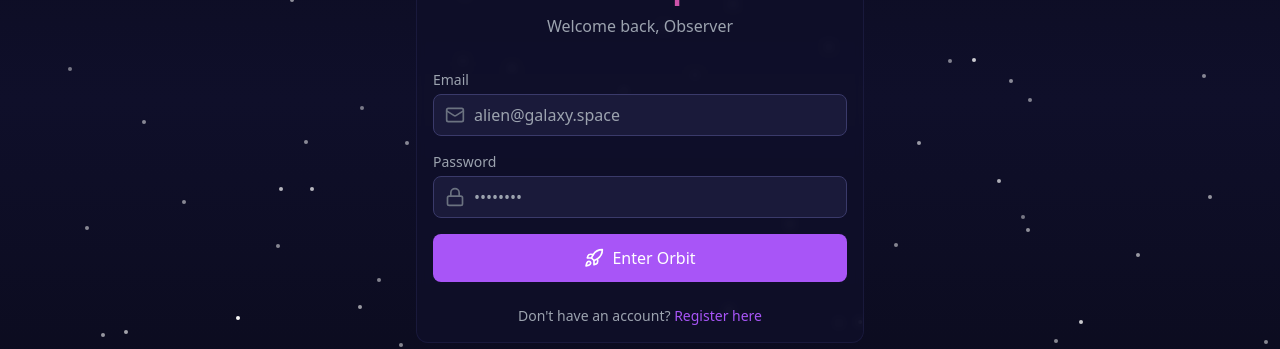
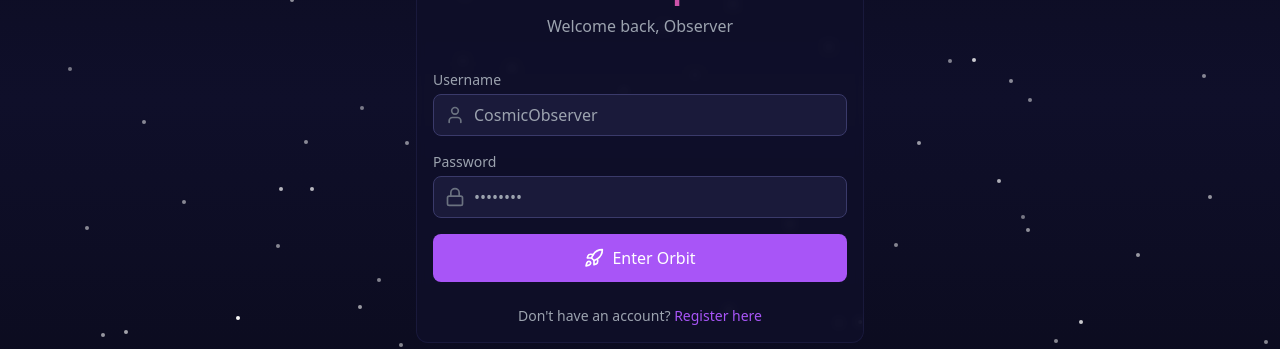
Before and after one commit to 404seannotfound/aliens-in-space, a React (Vite) app in the folder client/: page /login in a window 1280 px wide. Shown: the part 300-649 px from the top of the page. Built offline with nearby package versions, Linux system fonts and the light colour scheme; no server answers.

Commit message:
Fix login: use username instead of email, add player list to metrics

```diff
--- a/client/src/pages/LoginPage.tsx
+++ b/client/src/pages/LoginPage.tsx
@@ -22,7 +22,7 @@ export function LoginPage() {
     try {
       const endpoint = isLogin ? '/api/auth/login' : '/api/auth/register'
       const body = isLogin
-        ? { email, password }
+        ? { username, password }
         : { email, username, password }
 
       const response = await fetch(`${API_URL}${endpoint}`, {
@@ -102,6 +102,22 @@ export function LoginPage() {
             </div>
           )}
 
+          {isLogin ? (
+            <div>
+              <label className="block text-sm text-gray-400 mb-1">Username</label>
+              <div className="relative">
+                <User className="absolute left-3 top-1/2 -translate-y-1/2 w-5 h-5 text-gray-500" />
+                <input
+                  type="text"
+                  value={username}
+                  onChange={(e) => setUsername(e.target.value)}
+                  placeholder="CosmicObserver"
+                  className="input pl-10"
+                  required
+                />
+              </div>
+            </div>
+          ) : (
             <div>
               <label className="block text-sm text-gray-400 mb-1">Email</label>
               <div className="relative">
@@ -116,6 +132,7 @@ export function LoginPage() {
                 />
               </div>
             </div>
+          )}
 
           <div>
             <label className="block text-sm text-gray-400 mb-1">Password</label>
```
Also changed, not shown: 2 other files (tests, documents, lock files or other folders). Lines whose indentation alone changed are shown as unchanged.
